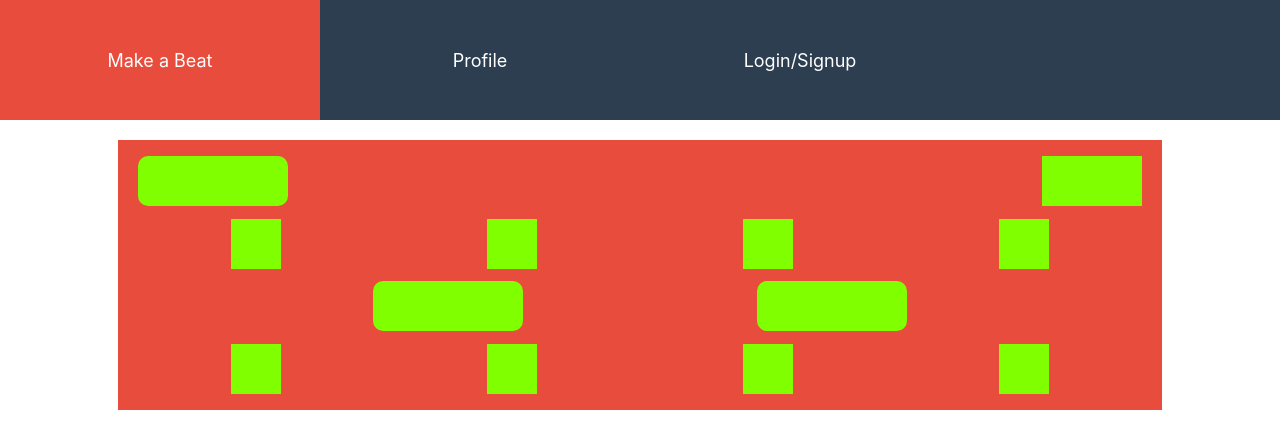
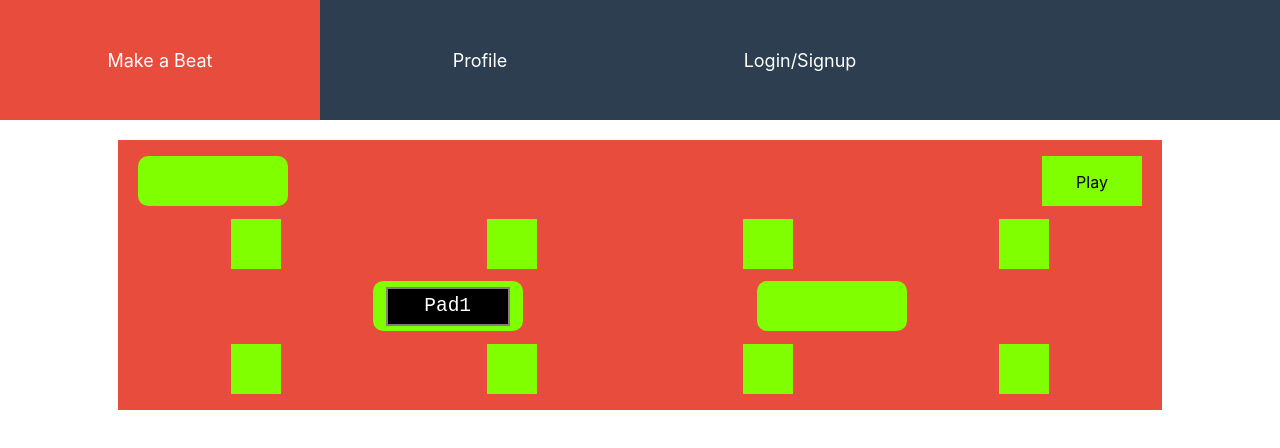
Before and after one commit to moshriguez/drum-machine-frontend, a React (Create React App) app: page /drum_machine in a window 1280 px wide. Shown: the top 448 px of the page. Built offline with nearby package versions, Linux system fonts and the light colour scheme.

Commit message:
basic play btn and digital display

```diff
--- a/src/App.css
+++ b/src/App.css
@@ -80,11 +80,34 @@ a.active {
   width: 150px;
   border-radius: 10px;
   background-color: chartreuse;
+  display: flex;
+  justify-content: center;
+  align-items: center;
 }
 
 .play-btn {
   height: 50px;
   width: 100px;
   background-color: chartreuse;
+  text-align: center;
+}
 
+.play-btn:hover {
+  background-color: rgb(99, 196, 2);
 }
+
+.digital-display {
+  width: 80%;
+  height: 70%;
+  background-color: black;
+  border: 2px solid gray;
+  font-family: monospace;
+  color: #fff
+}
+
+.digital-display p {
+  margin: 0;
+  text-align: center;
+  font-size: 1.5em;
+  line-height: 1.75;
+}
--- a/src/container/DrumContainer.js
+++ b/src/container/DrumContainer.js
@@ -6,7 +6,9 @@ const DrumContainer = () => {
         <div className="drum-container">
             <div className="global-controls">
                 <div className="tempo-control"></div>
-                <div className="play-btn"></div>
+                <div className="play-btn">
+                    <p>Play</p>
+                </div>
             </div>
             <div className="pads-container">
                 <div className="drum-pad"></div>
@@ -15,7 +17,11 @@ const DrumContainer = () => {
                 <div className="drum-pad"></div>
             </div>
             <div className="drum-controls">
-                <div className="selected-drum-show"></div>
+                <div className="selected-drum-show">
+                    <div className="digital-display">
+                        <p>Pad1</p>
+                    </div>
+                </div>
                 <div className="volume-control"></div>
             </div>
             <div className="pads-container">
```
